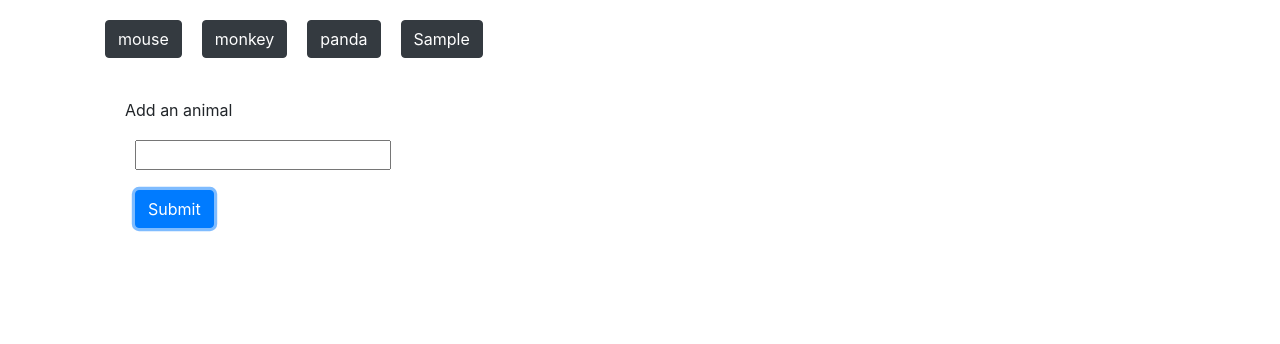
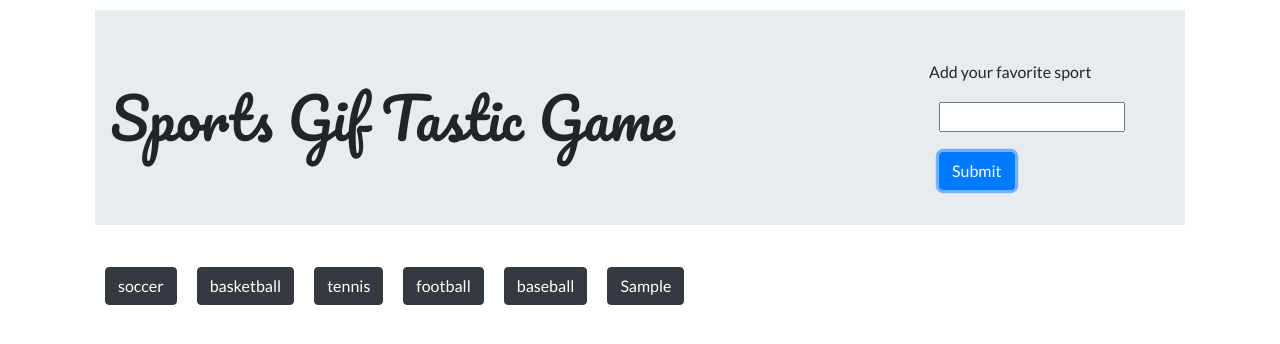
Before and after one commit to eomar1122/GifTastic, a plain HTML site: page index.html in a window 1280 px wide. Both pictures are taken after typing "Sample" into the empty fields and a click on the input "Submit". Drawn offline with nearby package versions, Linux system fonts and the light colour scheme; a web font is replaced by a local one.

Commit message:
add files

```diff
--- a/assets/css/style.css
+++ b/assets/css/style.css
@@ -1,8 +1,17 @@
+
+body {
+  font-family: 'Lato', sans-serif;
+}
 
 
+h1 {
+  font-family: 'Pacifico', cursive;
+}
 
 .input-form {
-	float:right;
+	position: absolute;
+	top: 40px;
+	right: 150px;
 }
 
 button,
@@ -12,17 +21,17 @@ input {
     margin: 10px;
 }
 
-#animal-images {
+/*#animal-images {
 	margin: 50px;
-}
+}*/
 
 .control-image {
 	width:250px;
 	height:250px;
-	padding: 20px;
+
 }
 
-/*.control-image,
+.control-image,
 .rating {
-	float: left;
-}*/
+	margin-left: 40%;
+}
--- a/assets/javascript/app.js
+++ b/assets/javascript/app.js
@@ -1,6 +1,6 @@
 // On page load:
             // Set variables:
-            var sportsArray = ["mouse", "monkey", "panda"];
+            var sportsArray = ["soccer", "basketball", "tennis", "football", "baseball"];
 
             // Run displayButtons function
             displayButtons();
@@ -31,11 +31,11 @@
             // prevent default
             event.preventDefault();
             // get the attribute of the button clicked, and store in a variables
-            var animal = $(this).attr("value");
+            var sport = $(this).attr("value");
             // clear out old images from the page (.empty)
-            $("#animal-images").empty();
+            $("#sport-images").empty();
             var key = "33f9J1NS1KNBBxVurx0rzBIJN8LngQN4";
-            var queryUrl = "https://api.giphy.com/v1/gifs/search?q=" + animal + "&api_key=" + key;
+            var queryUrl = "https://api.giphy.com/v1/gifs/search?q=" + sport + "&api_key=" + key;
             // AJAX call to GIPHY
             $.ajax({
                 // URL | https://api.giphy.com/v1/gifs/search?api_key=YOUR_API_KEY&q=(THE BUTTON ATTRIBUTE WE GOT EARLIER)
@@ -50,7 +50,7 @@
                     for (var i = 0; i < response.data.length; i++) {
                         // create a jQuery div
                         var div = $("<div>")
-                        div.addClass("col-md-4")
+                        div.addClass("col-md-3")
                         // create a jQuery image
                         var image = $("<img>")
                         // Set the src attribute of the jQuery image to be image that we are looping through
@@ -73,26 +73,26 @@
                          // Append jQuery image to jQuery div
                         div.append(image);
                         // Append jQuery div to page
-                        $("#animal-images").append(div);
+                        $("#sport-images").append(div);
 
                     }
             });
         });
         // On click of form submit button - function
-        $("#add-animal").on("click", function(event){
+        $("#add-sport").on("click", function(event){
             event.preventDefault();
             // Create variable of user input text field
-            var inputButton = $("#animal-input").val().trim();
+            var inputButton = $("#sport-input").val().trim();
             // Push variable just created to array (buttonTitles)
             sportsArray.push(inputButton);
             // Clear the input text after clicking
-            $("#animal-input").val('');
+            $("#sport-input").val('');
             // Run displayButtons function
             displayButtons();
 
         });
         // On click of image div - function
-        $("#animal-images").on("click", ".control-image", function(){
+        $("#sport-images").on("click", ".control-image", function(){
             // Set variable equal to image clicked data-state attribute
             console.log("Clicked Image");
             var imageState = $(this).attr("data-state");
--- a/index.html
+++ b/index.html
@@ -3,29 +3,34 @@
 	<head>
 		<meta charset="UTF-8">
 		<meta name="viewport" content="width=device-width, initial-scale=1">
-		<title>Gif Tastic</title>
+		<title>Sport Gif Tastic</title>
 		<link rel="stylesheet" href="https://maxcdn.bootstrapcdn.com/bootstrap/4.0.0/css/bootstrap.min.css" integrity="sha384-Gn5384xqQ1aoWXA+058RXPxPg6fy4IWvTNh0E263XmFcJlSAwiGgFAW/dAiS6JXm" crossorigin="anonymous">
 		<link href="https://fonts.googleapis.com/css?family=Lato|Pacifico|Risque" rel="stylesheet">
 		<link rel="stylesheet" type="text/css" href="assets/css/style.css">
 	</head>
 	<body>
 		<div class="container">
+			<div class="jumbotron jumbotron-fluid">
+  				<div class="container">
+    				<h1 class="display-4">Sports Gif Tastic Game</h1>
+  				</div>
+			</div>
 			<div id="buttons-content">
 
 
 			</div>
 
-			<div class="container input-form row">
-				<form id="animals-form" class="form-group">
-					<label for="animal-input">Add an animal</label> <br>
-					<input type="text" id="animal-input"><br>
+			<div class="input-form row">
+				<form id="sport-form" class="form-group">
+					<label for="sport-input">Add your favorite sport</label> <br>
+					<input type="text" id="sport-input"><br>
 
-					<input id="add-animal" type="submit" value="Submit" class="btn btn-primary">
+					<input id="add-sport" type="submit" value="Submit" class="btn btn-primary">
 
 				</form>
 			</div>
 
-			<div id="animal-images" class="row">
+			<div id="sport-images" class="row">
 
 			</div>
 		</div>
```
Also changed, not shown: 1 other file.
